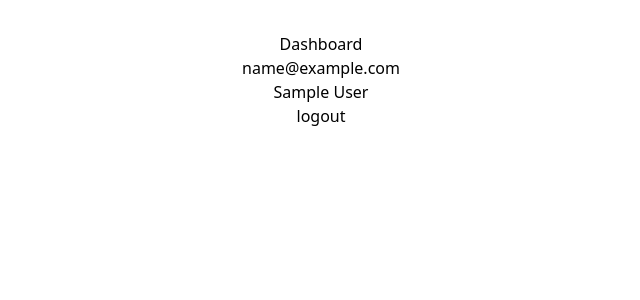
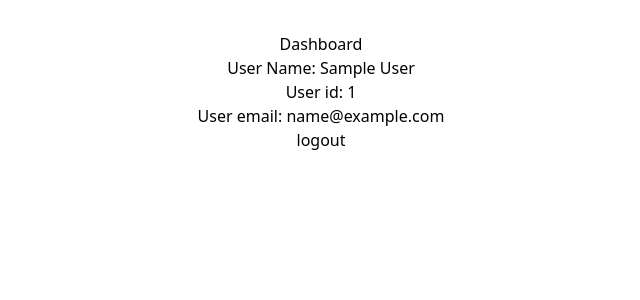
Before and after one commit to KartikAgarwal977/wd301, a React (Vite) app in the folder smarter-tasks/: page /dashboard in a window 1280 px wide. Shown: the top 300 px of the page, without its empty margins (319-959 px from the left). Built offline with nearby package versions, Linux system fonts and the light colour scheme; sample sign-in values are in the browser's storage.

Commit message:
level-6 milestone

```diff
--- a/smarter-tasks/src/pages/dashboard/index.tsx
+++ b/smarter-tasks/src/pages/dashboard/index.tsx
@@ -1,30 +1,18 @@
-import { useNavigate } from "react-router-dom";
+import { useNavigate } from "react-router-dom"
+import UserData from "./userdata"
 
 const Dashboard: React.FC = () => {
-  const navigate = useNavigate();
-  const userDataString = localStorage.getItem("userData");
-  let userData = {};
-
-  try {
-    if (userDataString) {
-      userData = JSON.parse(userDataString);
-    }
-  } catch (error) {
-    console.error("Error parsing userData:", error);
-  }
-
+    const navigate = useNavigate()
     return (
         <div className="min-h-screen flex items-center justify-center bg-gray-100">
             <h1 className="text-3xl font-bold text-center text-gray-800 mb-8">Dashboard</h1>
-      <p>{userData.email}</p>
-      <p>{userData.name}</p>
+            <UserData/>
             <button className="block bg-gray-700 text-xl hover:gray-800 w-full" id="logout-link" onClick={() => {
-        localStorage.removeItem("authToken");
-        localStorage.removeItem("userData");
+                localStorage.removeItem("userData")
+                localStorage.removeItem("authToken")
                 navigate('/signin');
             }}>logout</button>
         </div>
-  );
-};
-
+    )
+}
 export default Dashboard;
--- /dev/null
+++ b/smarter-tasks/src/pages/dashboard/userdata.tsx
@@ -0,0 +1,19 @@
+import React, { useEffect, useState } from "react";
+
+const UserData: React.FC = () => {
+    const [user, setuser] = useState({ id: "", name: "", email: "" });
+    useEffect(() => {
+        const userdata = localStorage.getItem("userData");
+        if (userdata) {
+            setuser(JSON.parse(userdata));
+        }
+    }, [])
+    return (
+        <>
+            <p>User Name: { user.name}</p>
+            <p>User id: { user.id}</p>
+            <p>User email: { user.email}</p>
+        </>
+    )
+}
+export default UserData;
```
Lines whose indentation alone changed are shown as unchanged.
